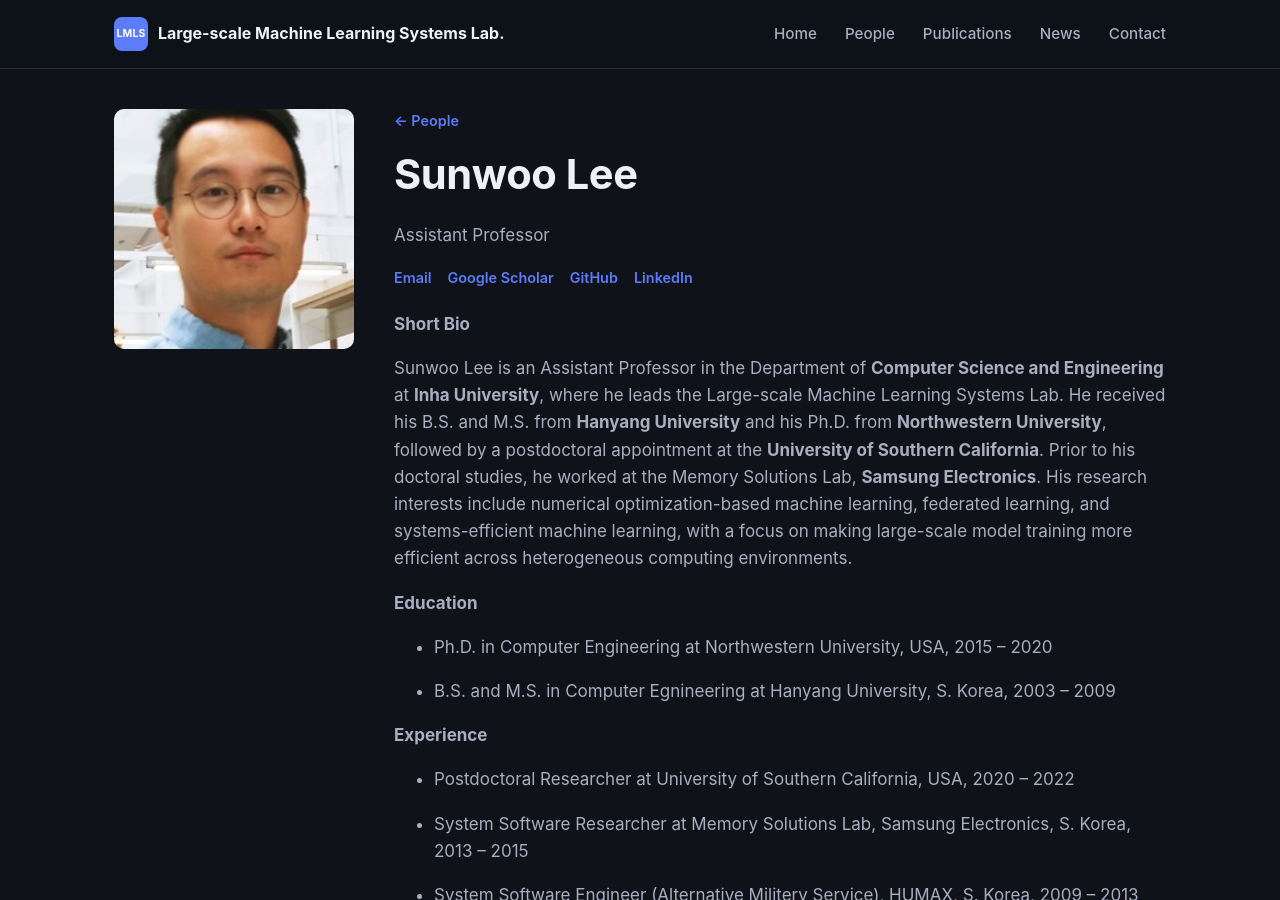
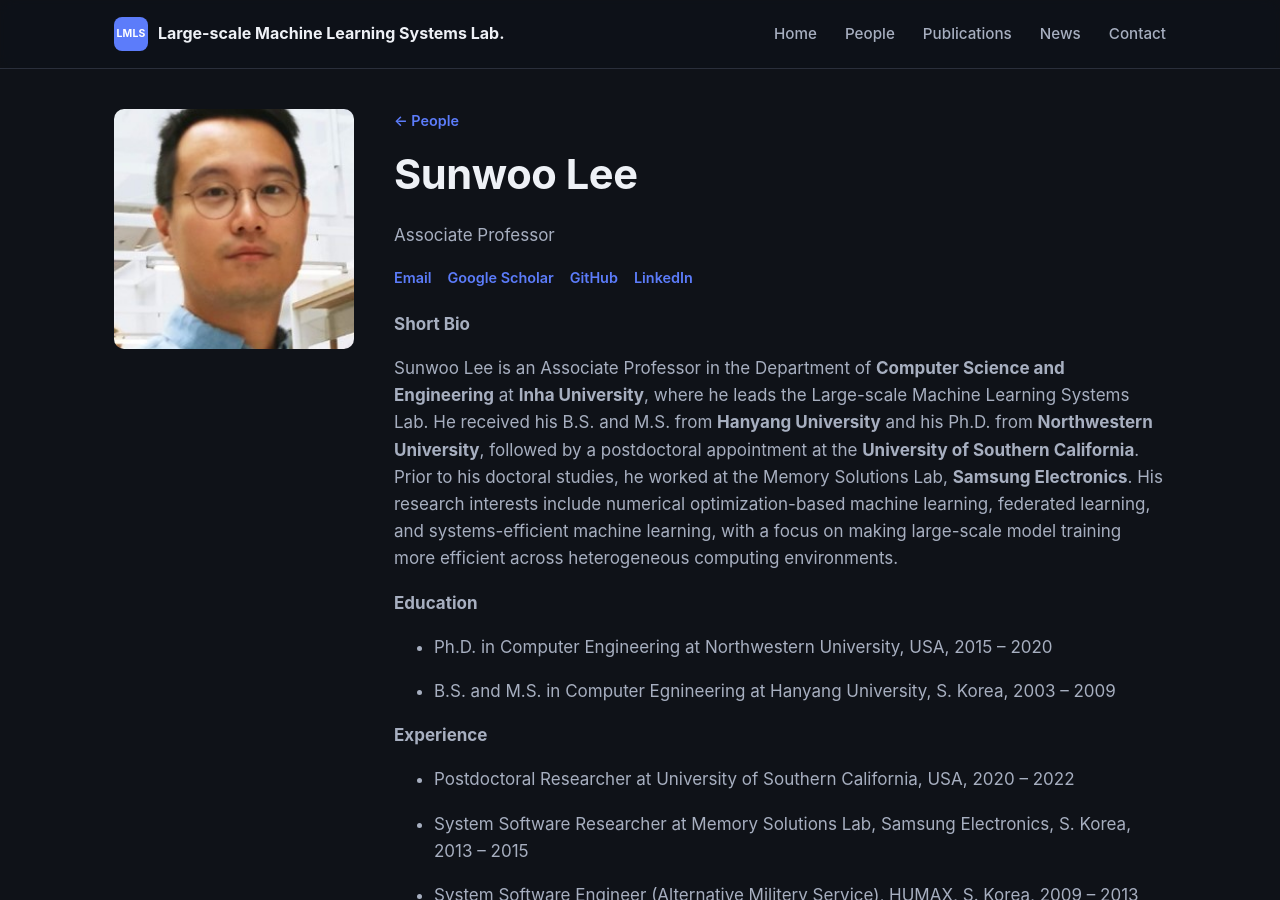
Before and after one commit to LMLS-Lab/lmls-lab.github.io, a Jekyll site: the page built from _people/sunwoo-lee.md, in a window 1280 px wide and 900 px high. Built offline with Jekyll 4.4.1, drawn with Linux system fonts in a browser that asks for light colours.

Commit message:
Updated profile.

```diff
--- a/_people/sunwoo-lee.md
+++ b/_people/sunwoo-lee.md
@@ -1,6 +1,6 @@
 ---
 name: "Sunwoo Lee"
-role: "Assistant Professor"        # TODO: confirm exact title, e.g. "Assistant Professor"
+role: "Associate Professor"        # TODO: confirm exact title, e.g. "Assistant Professor"
 group: "faculty"                       # faculty | phd | ms | undergrad | alumni
 order: 1                               # lower = shown first within its group
 email: "sunwool@inha.ac.kr"
@@ -11,7 +11,7 @@ photo: "/assets/images/sunwoo-lee.jpg"                              # TODO: e.g.
 ---
 **Short Bio**
 
-Sunwoo Lee is an Assistant Professor in the Department of **Computer Science and Engineering** at **Inha University**, where he leads the Large-scale Machine Learning Systems Lab.
+Sunwoo Lee is an Associate Professor in the Department of **Computer Science and Engineering** at **Inha University**, where he leads the Large-scale Machine Learning Systems Lab.
 He received his B.S. and M.S. from **Hanyang University** and his Ph.D. from **Northwestern University**, followed by a postdoctoral appointment at the **University of Southern California**.
 Prior to his doctoral studies, he worked at the Memory Solutions Lab, **Samsung Electronics**.
 His research interests include numerical optimization-based machine learning, federated learning, and systems-efficient machine learning, with a focus on making large-scale model training more efficient across heterogeneous computing environments.
```
